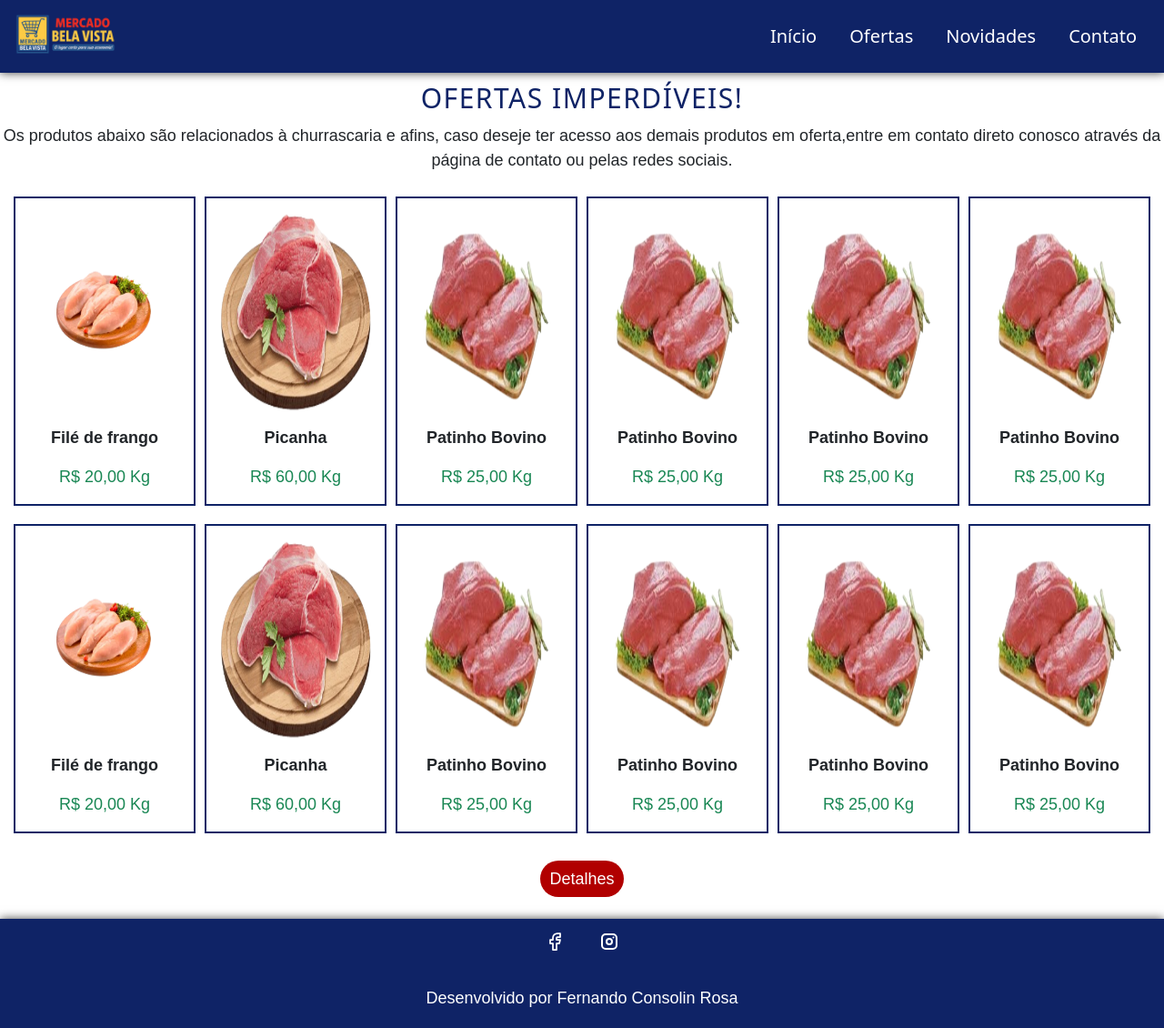
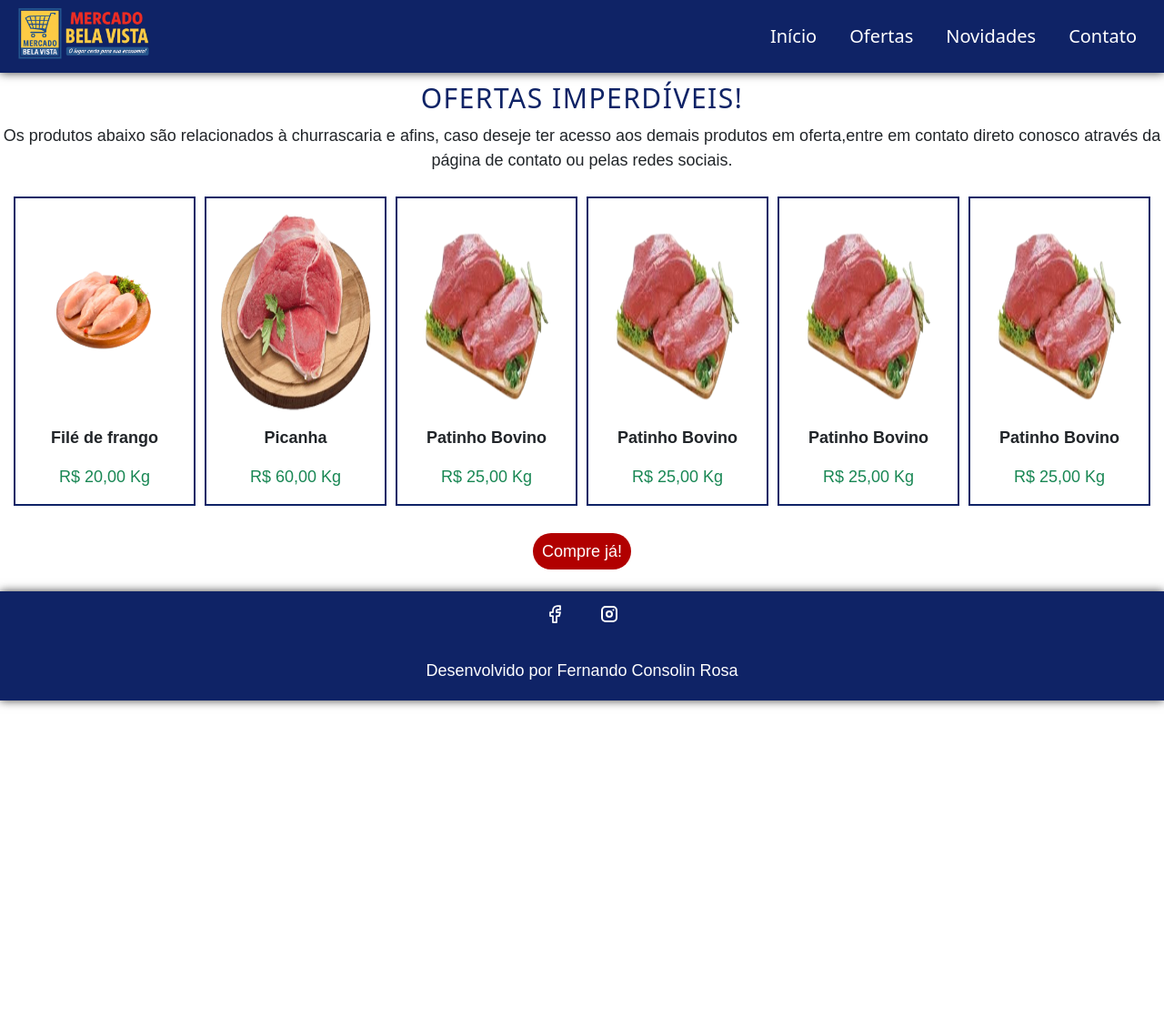
Before and after one commit to FernandoConsolinRosa11/SiteProjetoFacul, a PHP site: page /DevModerna/ofertas in a window 1280 px wide. Shown: the whole page at 91% size. After the commit the page ends 778 px from the top, so only its background shows below. Run offline with PHP 8.4, Linux system fonts and the light colour scheme; some libraries are stand-ins or nearby versions.

Commit message:
Correções2

```diff
--- a/css/estilo.css
+++ b/css/estilo.css
@@ -31,9 +31,11 @@ h2{
   box-shadow: 0 0 10px rgba(0, 0, 0, 0.747);
   z-index: 100;
   position: relative;
-  .logo {
-    width: 50px;
-  }
+
+}
+.logo {
+  width: 100px;
+  height: auto;
 }
 
 .navbar .nav-item .nav-link {
@@ -72,7 +74,6 @@ h2{
 .show {
   background-color: var(--darkblue);
   width: 100%;
-  margin-top: 10px;
   z-index: 100;
 }
 
@@ -159,6 +160,8 @@ input,
 textarea {
   margin: 5px;
 }
+
+
 /*-------Responsividade---------*/
 
 @media (max-width: 450px) {
@@ -181,16 +184,8 @@ textarea {
   h2 {
     text-align: center;
   }
-   .navbar-brand {
-    float: left;
-  }
-
   .navbar-toggler {
     top: 15px;
   }
 
-  .logo {
-    width: 100px;
-  }
-
 }
--- a/index.php
+++ b/index.php
@@ -5,7 +5,7 @@
   <meta charset="UTF-8">
   <meta name="viewport" content="width=device-width, initial-scale=1.0">
   <title>Mercado BelaVista</title>
-  <base href="">
+  <base href="http://localhost/DevModerna/SiteProjetoFacul-main/home">
   <link href="https://cdn.jsdelivr.net/npm/bootstrap@5.3.6/dist/css/bootstrap.min.css" rel="stylesheet">
   <link rel="stylesheet" href="css/estilo.css">
   <link href="https://unpkg.com/aos@2.3.1/dist/aos.css" rel="stylesheet">
@@ -14,17 +14,17 @@
 
 <body>
  <nav class="navbar navbar-expand-lg sticky-top">
-  <div class="container-fluid d-flex justify-content-between align-items-center" data-aos="fade-right">
+  <div class="container-fluid d-flex " data-aos="fade-right">
 
     <!-- LOGO -->
-    <a class="navbar-brand mx-auto d-flex justify-content-center align-items-center" href="home" title="Logo">
-      <img src="img/logonew.png" alt="logo" class="logo" style="width: 120px;">
+    <a class="navbar-brand d-flex" href="home" >
+      <img src="img/logonew.png" alt="logo" title="Logo" style="width: 20%;">
     </a>
 
     <!-- BOTÃO PARA MENU COLAPSÁVEL NO MOBILE -->
     <button class="navbar-toggler position-absolute end-0 me-3" type="button" data-bs-toggle="collapse"
       data-bs-target="#navbarSupportedContent" aria-controls="navbarSupportedContent" aria-expanded="false"
-      aria-label="Toggle navigation">
+      aria-label="Toggle navigation" style="background-color: white; border: 1px solid black">
       <span class="navbar-toggler-icon"></span>
     </button>
 
--- a/paginas/ofertas.php
+++ b/paginas/ofertas.php
@@ -1,65 +1,43 @@
 <h2 class="text-center text-blue title">OFERTAS IMPERDÍVEIS!</h2>
-<p class="text-center">Os produtos abaixo são relacionados à churrascaria e afins, caso deseje ter acesso aos demais produtos em oferta,entre em contato direto conosco através da página de contato ou pelas redes sociais.</p>
+<p class="text-center">Os produtos abaixo são relacionados à churrascaria e afins, caso deseje ter acesso aos demais
+    produtos em oferta,entre em contato direto conosco através da página de contato ou pelas redes sociais.</p>
 <section id="produtos">
     <div class="container-flex">
         <div class="grade"><img src="img/filezin.png" alt="filé de frango" class="w-100">
             <p class="text-center"><strong>Filé de frango</strong></p>
             <p class="text-center text-success">R$ 20,00 Kg</p>
+            <p class="text-center display-none "><a href="" class=" especial">Compre já!</a></p>
         </div>
         <div class="grade"><img src="img/picanha.png" alt="picanha" class="w-100">
             <p class="text-center"><strong>Picanha</strong></p>
             <p class="text-center text-success">R$ 60,00 Kg</p>
+            <p class="text-center display-none"><a href="" class=" especial">Compre já!</a></p>
         </div>
         <div class="grade"><img src="img/patinho.png" alt="patinho bovino" class="w-100">
             <p class="text-center"><strong>Patinho Bovino</strong></p>
             <p class="text-center text-success">R$ 25,00 Kg</p>
+            <p class="text-center display-none"><a href="" class=" especial">Compre já!</a></p>
         </div>
         <div class="grade"><img src="img/patinho.png" alt="patinho bovino" class="w-100">
             <p class="text-center"><strong>Patinho Bovino</strong></p>
             <p class="text-center text-success">R$ 25,00 Kg</p>
+            <p class="text-center display-none"><a href="" class=" especial">Compre já!</a></p>
         </div>
         <div class="grade"><img src="img/patinho.png" alt="patinho bovino" class="w-100">
             <p class="text-center"><strong>Patinho Bovino</strong></p>
             <p class="text-center text-success">R$ 25,00 Kg</p>
+            <p class="text-center display-none"><a href="" class=" especial">Compre já!</a></p>
         </div>
         <div class="grade"><img src="img/patinho.png" alt="patinho bovino" class="w-100">
             <p class="text-center"><strong>Patinho Bovino</strong></p>
             <p class="text-center text-success">R$ 25,00 Kg</p>
-
+            <p class="text-center display-none"><a href="" class=" especial">Compre já!</a></p>
         </div>
     </div>
-    <div class="container-flex">
-        <div class="grade"><img src="img/filezin.png" alt="filé de frango" class="w-100">
-            <p class="text-center"><strong>Filé de frango</strong></p>
-            <p class="text-center text-success">R$ 20,00 Kg</p>
-            <p class="text-center"><a href="#" class="especial display-none">Detalhes</a></p>
-        </div>
-        <div class="grade"><img src="img/picanha.png" alt="picanha" class="w-100">
-            <p class="text-center"><strong>Picanha</strong></p>
-            <p class="text-center text-success">R$ 60,00 Kg</p>
-            <p class="text-center"><a href="#" class="especial display-none">Detalhes</a></p>
-        </div>
-        <div class="grade"><img src="img/patinho.png" alt="patinho bovino" class="w-100">
-            <p class="text-center"><strong>Patinho Bovino</strong></p>
-            <p class="text-center text-success">R$ 25,00 Kg</p>
-            <p class="text-center"><a href="#" class="especial display-none">Detalhes</a></p>
-        </div>
-        <div class="grade"><img src="img/patinho.png" alt="patinho bovino" class="w-100">
-            <p class="text-center"><strong>Patinho Bovino</strong></p>
-            <p class="text-center text-success">R$ 25,00 Kg</p>
-            <p class="text-center"><a href="#" class="especial display-none">Detalhes</a></p>
-        </div>
-        <div class="grade"><img src="img/patinho.png" alt="patinho bovino" class="w-100">
-            <p class="text-center"><strong>Patinho Bovino</strong></p>
-            <p class="text-center text-success">R$ 25,00 Kg</p>
-            <p class="text-center"><a href="#" class="especial display-none">Detalhes</a></p>
-        </div>
-        <div class="grade"><img src="img/patinho.png" alt="patinho bovino" class="w-100">
-            <p class="text-center"><strong>Patinho Bovino</strong></p>
-            <p class="text-center text-success">R$ 25,00 Kg</p>
-            <p class="text-center"><a href="#" class="especial display-none">Detalhes</a></p>
-        </div>
+
     </div>
-        <br>
-        <p class="text-center "><a href="" class=" especial">Detalhes</a></p>
+    <br>
+    <div class="">
+        <p class="text-center" ><a href="" class="especial">Compre já!</a></p>
+    </div>
 </section>
```
Also changed, not shown: paginas/home.php (+30 -22 lines).
